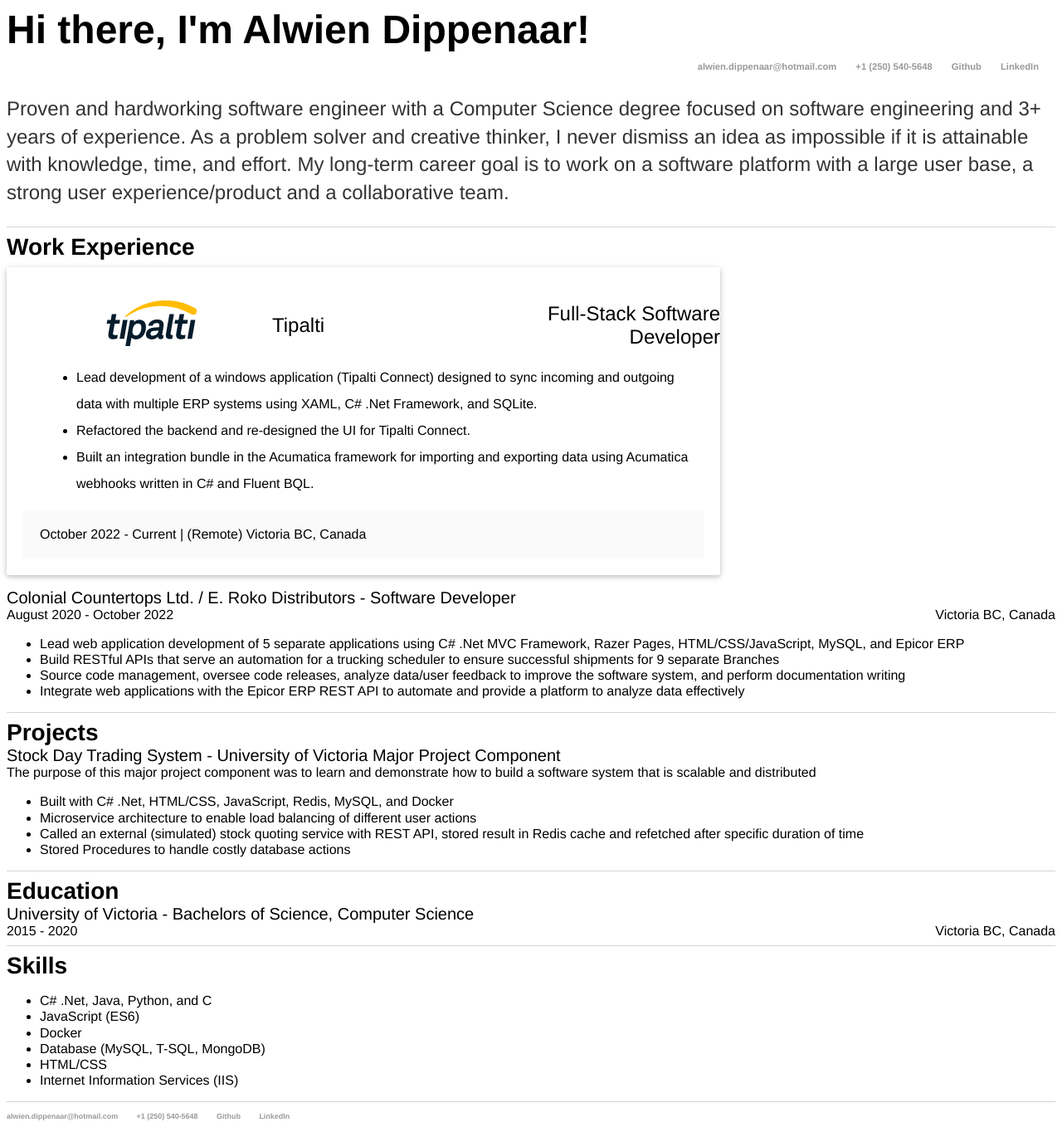
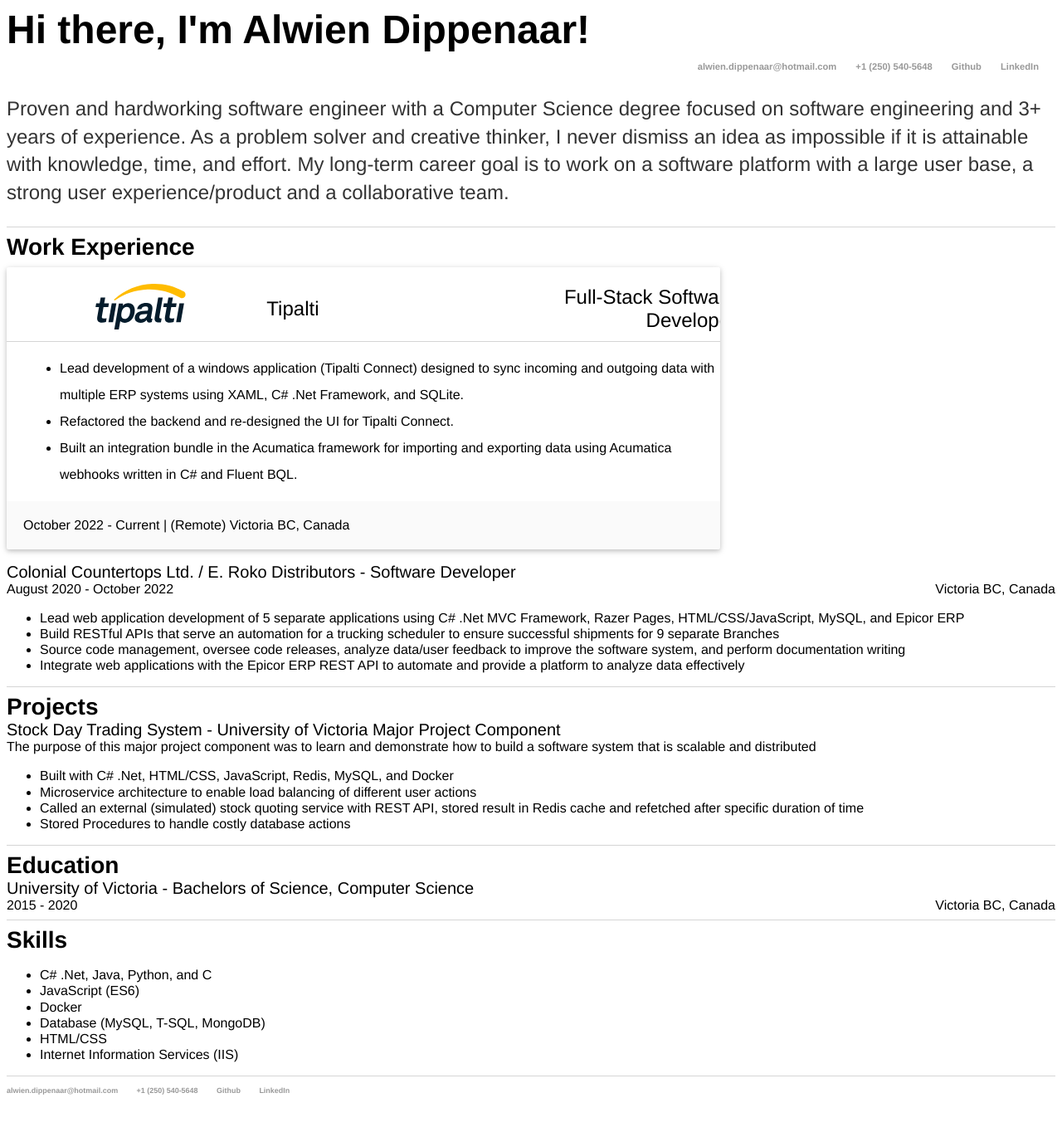
Before and after one commit to alwiend/alwiend.github.io, a Jekyll site: the page built from index.html, in a window 1280 px wide. Shown: the whole page at 83% size. Built offline with Jekyll 4.4.1, drawn with Linux system fonts in a browser that asks for light colours; after the commit the page ends 1333 px from its top, so only the background shows below that.

Commit message:
remove div

```diff
--- a/index.html
+++ b/index.html
@@ -29,7 +29,6 @@
 		<div class="section-container">
 			<!-- Current Work Experience -->
 			<div class="card">
-				<div class="card-container">
 				<div class="card-header">
 					<div class="column-auto">
 						<a href="https://tipalti.com/" target="_blank">
@@ -43,6 +42,7 @@
 						<span>Full-Stack Software Developer</span>
 					</div>
 				</div>
+				<hr>
 				<div class="card-content">
 					<ul>
 						<li>Lead development of a windows application (Tipalti Connect) designed to sync incoming and outgoing data with multiple ERP systems using XAML, C# .Net Framework, and SQLite.</li>
@@ -52,7 +52,6 @@
 				</div>
 				<div class="card-footer">
 					<span>October 2022 - Current | (Remote) Victoria BC, Canada</span>
-					</div>
 				</div>
 			</div>
 		</div>
```
Lines whose indentation alone changed are shown as unchanged.
